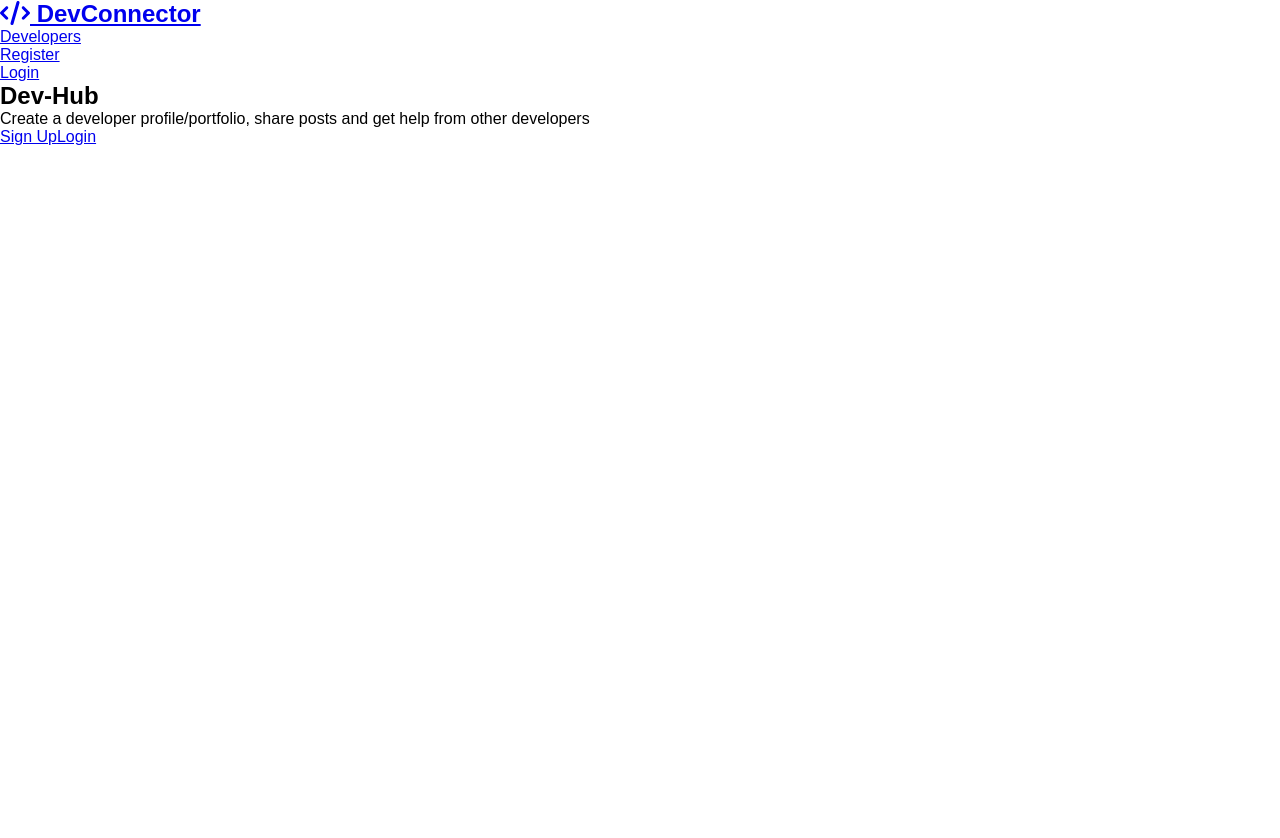
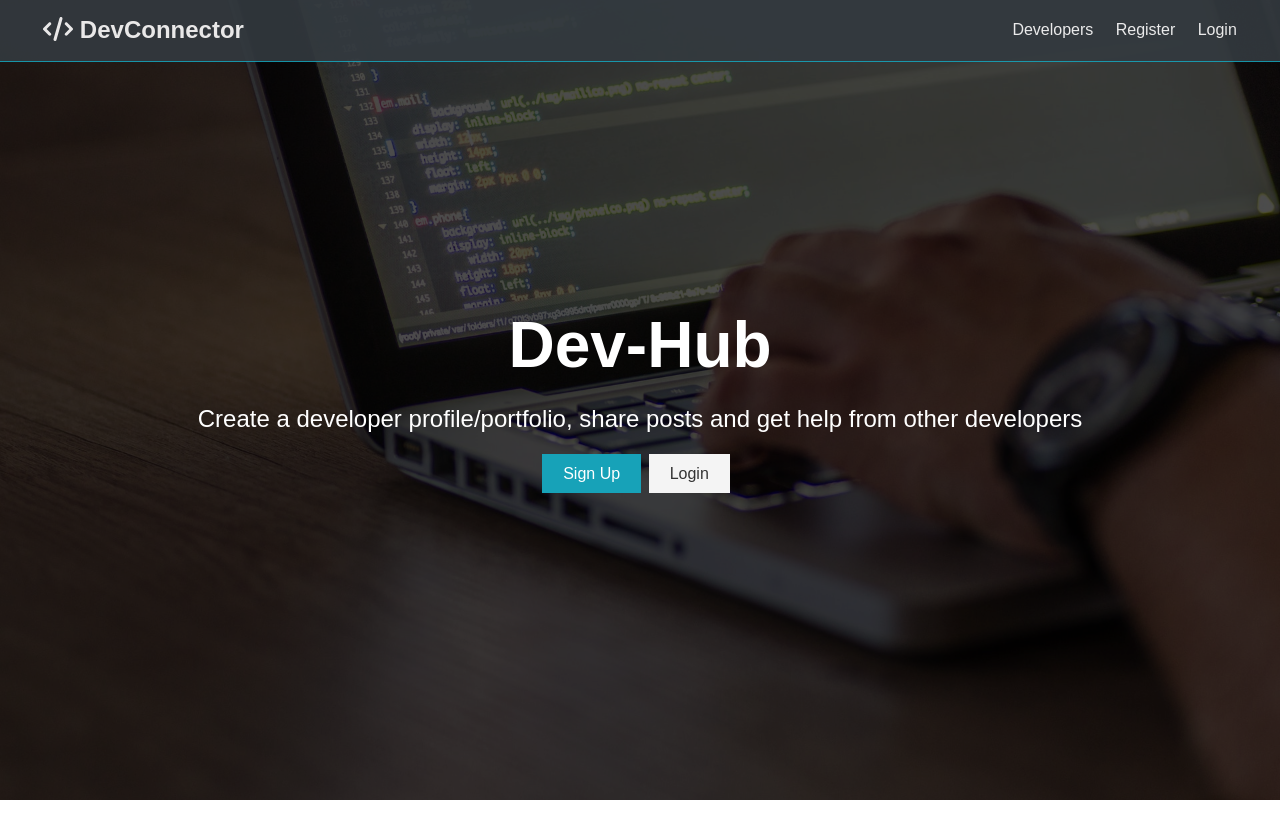
Before and after one commit to karayamanemre/dev-hub, a React (Create React App) app in the folder client/: page / in a window 1280 px wide. Shown: the top 838 px of the page. Before the commit the page ends 800 px from the top, so only its background shows below. Built offline with nearby package versions, Linux system fonts and the light colour scheme; a web font is replaced by a local one.

Commit message:
Update App.css

```diff
--- a/client/src/App.css
+++ b/client/src/App.css
@@ -1,4 +1,13 @@
 @import url('https://use.typekit.net/yva8dsi.css');
+
+/* Global Styles */
+:root {
+  --primary-color: #17a2b8;
+  --dark-color: #343a40;
+  --light-color: #f4f4f4;
+  --danger-color: #dc3545;
+  --success-color: #28a745;
+}
 
 *,
 *::before,
@@ -8,3 +17,566 @@
   box-sizing: border-box;
   font-family: 'indivisible', sans-serif;
 }
+
+body {
+  font-family: 'Raleway', sans-serif;
+  font-size: 1rem;
+  line-height: 1.6;
+  background-color: #fff;
+  color: #333;
+}
+
+a {
+  color: var(--primary-color);
+  text-decoration: none;
+}
+
+ul {
+  list-style: none;
+}
+
+img {
+  width: 100%;
+}
+
+/* Utilities */
+.container {
+  max-width: 1100px;
+  margin: auto;
+  overflow: hidden;
+  padding: 0 2rem;
+  margin-top: 6rem;
+  margin-bottom: 3rem;
+}
+
+/* Text Styles*/
+.x-large {
+  font-size: 4rem;
+  line-height: 1.2;
+  margin-bottom: 1rem;
+}
+
+.large {
+  font-size: 3rem;
+  line-height: 1.2;
+  margin-bottom: 1rem;
+}
+
+.lead {
+  font-size: 1.5rem;
+  margin-bottom: 1rem;
+}
+
+.text-center {
+  text-align: center;
+}
+
+.text-primary {
+  color: var(--primary-color);
+}
+
+.text-dark {
+  color: var(--dark-color);
+}
+
+/* Padding */
+.p {
+  padding: 0.5rem;
+}
+.p-1 {
+  padding: 1rem;
+}
+.p-2 {
+  padding: 2rem;
+}
+.p-3 {
+  padding: 3rem;
+}
+.py {
+  padding: 0.5rem 0;
+}
+.py-1 {
+  padding: 1rem 0;
+}
+.py-2 {
+  padding: 2rem 0;
+}
+.py-3 {
+  padding: 3rem 0;
+}
+
+/* Margin */
+.m {
+  margin: 0.5rem;
+}
+.m-1 {
+  margin: 1rem;
+}
+.m-2 {
+  margin: 2rem;
+}
+.m-3 {
+  margin: 3rem;
+}
+.my {
+  margin: 0.5rem 0;
+}
+.my-1 {
+  margin: 1rem 0;
+}
+.my-2 {
+  margin: 2rem 0;
+}
+.my-3 {
+  margin: 3rem 0;
+}
+
+.btn {
+  display: inline-block;
+  background: var(--light-color);
+  color: #333;
+  padding: 0.4rem 1.3rem;
+  font-size: 1rem;
+  border: none;
+  cursor: pointer;
+  margin-right: 0.5rem;
+  transition: opacity 0.2s ease-in;
+  outline: none;
+}
+
+.badge {
+  font-size: 0.8rem;
+  padding: 0.1rem;
+  text-align: center;
+  margin: 0.3rem;
+  background: var(--light-color);
+  color: #333;
+}
+
+.alert {
+  padding: 0.8rem;
+  margin: 1rem 0;
+  opacity: 0.9;
+  background: var(--light-color);
+  color: #333;
+}
+
+.btn-primary,
+.bg-primary,
+.badge-primary,
+.alert-primary {
+  background: var(--primary-color);
+  color: #fff;
+}
+
+.btn-light,
+.bg-light,
+.badge-light,
+.alert-light {
+  background: var(--light-color);
+  color: #333;
+}
+
+.btn-dark,
+.bg-dark,
+.badge-dark,
+.alert-dark {
+  background: var(--dark-color);
+  color: #fff;
+}
+
+.btn-danger,
+.bg-danger,
+.badge-danger,
+.alert-danger {
+  background: var(--danger-color);
+  color: #fff;
+}
+
+.btn-success,
+.bg-success,
+.badge-success,
+.alert-success {
+  background: var(--success-color);
+  color: #fff;
+}
+
+.btn-white,
+.bg-white,
+.badge-white,
+.alert-white {
+  background: #fff;
+  color: #333;
+  border: #ccc solid 1px;
+}
+
+.btn:hover {
+  opacity: 0.8;
+}
+
+.bg-light,
+.badge-light {
+  border: #ccc solid 1px;
+}
+
+.round-img {
+  border-radius: 50%;
+}
+
+.line {
+  height: 1px;
+  background: #ccc;
+  margin: 1.5rem 0;
+}
+
+/* Overlay */
+.dark-overlay {
+  background-color: rgba(0, 0, 0, 0.7);
+  position: absolute;
+  top: 0;
+  left: 0;
+  width: 100%;
+  height: 100%;
+}
+
+/* Forms */
+.form .form-group {
+  margin: 1.2rem 0;
+}
+
+.form .form-text {
+  display: block;
+  margin-top: 0.3rem;
+  color: #888;
+}
+
+.form input[type='text'],
+.form input[type='email'],
+.form input[type='password'],
+.form input[type='date'],
+.form select,
+.form textarea {
+  display: block;
+  width: 100%;
+  padding: 0.4rem;
+  font-size: 1.2rem;
+  border: 1px solid #ccc;
+}
+
+.form input[type='submit'],
+button {
+  font: inherit;
+}
+
+.form .social-input {
+  display: flex;
+}
+
+.form .social-input i {
+  padding: 0.5rem;
+  width: 4rem;
+}
+
+.form .social-input i.fa-twitter {
+  color: #38a1f3;
+}
+.form .social-input i.fa-facebook {
+  color: #3b5998;
+}
+.form .social-input i.fa-instagram {
+  color: #3f729b;
+}
+.form .social-input i.fa-youtube {
+  color: #c4302b;
+}
+.form .social-input i.fa-linkedin {
+  color: #0077b5;
+}
+
+.table th,
+.table td {
+  padding: 1rem;
+  text-align: left;
+}
+
+.table th {
+  background: var(--light-color);
+}
+
+/* Navbar */
+.navbar {
+  display: flex;
+  justify-content: space-between;
+  align-items: center;
+  padding: 0.7rem 2rem;
+  position: fixed;
+  z-index: 1;
+  width: 100%;
+  top: 0;
+  border-bottom: solid 1px var(--primary-color);
+  opacity: 0.9;
+}
+
+.navbar ul {
+  display: flex;
+}
+
+.navbar a {
+  color: #fff;
+  padding: 0.45rem;
+  margin: 0 0.25rem;
+}
+
+.navbar a:hover {
+  color: var(--primary-color);
+}
+
+.navbar .welcome span {
+  margin-right: 0.6rem;
+}
+
+/* Landing Page */
+.landing {
+  position: relative;
+  background: url('./img/showcase.jpg') no-repeat center center/cover;
+  height: 100vh;
+}
+
+.landing-inner {
+  color: #fff;
+  height: 100%;
+  width: 80%;
+  margin: auto;
+  display: flex;
+  flex-direction: column;
+  align-items: center;
+  justify-content: center;
+  text-align: center;
+}
+
+/* Profiles Page */
+.profile {
+  display: grid;
+  grid-template-columns: 2fr 4fr 2fr;
+  align-items: center;
+  grid-gap: 2rem;
+  padding: 1rem;
+  line-height: 1.8;
+  margin-bottom: 1rem;
+}
+
+/* Profile Page */
+.profile-grid {
+  display: grid;
+  grid-template-areas:
+    'top top'
+    'about about'
+    'exp edu'
+    'github github';
+  grid-gap: 1rem;
+}
+
+.profile-top {
+  grid-area: top;
+  display: flex;
+  flex-direction: column;
+  align-items: center;
+  justify-content: center;
+  text-align: center;
+}
+
+.profile-top img {
+  width: 250px;
+}
+
+.profile-top .icons a {
+  color: #fff;
+  margin: 0 0.3rem;
+}
+
+.profile-top .icons a:hover {
+  color: var(--dark-color);
+}
+
+.profile-about {
+  grid-area: about;
+  text-align: center;
+}
+
+.profile-about .skills {
+  display: flex;
+  align-items: center;
+  justify-content: center;
+  text-align: center;
+}
+
+.profile-exp {
+  grid-area: exp;
+}
+
+.profile-edu {
+  grid-area: edu;
+}
+
+.profile-exp h2,
+.profile-edu h2 {
+  margin-bottom: 1rem;
+}
+
+.profile-exp > div,
+.profile-edu > div {
+  margin-bottom: 1rem;
+  padding-bottom: 1rem;
+  border-bottom: #ccc 1px dotted;
+}
+
+.profile-exp > div:last-child,
+.profile-edu > div:last-child {
+  border: 0;
+}
+
+.profile-exp p,
+.profile-edu p {
+  margin: 0.5rem 0;
+}
+
+.profile-github {
+  grid-area: github;
+}
+
+.profile-github .repo {
+  display: flex;
+}
+
+.profile-github .repo > div:first-child {
+  flex: 7;
+  flex-basis: 70%;
+}
+
+.profile-github > div:last-child {
+  flex: 3;
+  flex-basis: 20%;
+}
+
+/* Posts Page */
+.post-form .post-form-header {
+  background: var(--primary-color);
+  padding: 0.5rem;
+}
+
+.post {
+  display: grid;
+  grid-template-columns: 1fr 4fr;
+  grid-gap: 2rem;
+  align-items: center;
+}
+
+.post > div:first-child {
+  text-align: center;
+}
+
+.post img {
+  width: 100px;
+}
+
+.post .comment-count {
+  background: var(--light-color);
+  color: var(--primary-color);
+  padding: 0.1rem 0.2rem;
+  border-radius: 5px;
+  font-size: 0.8rem;
+}
+
+.post .post-date {
+  color: #aaa;
+  font-size: 0.8rem;
+  margin-bottom: 0.5rem;
+}
+
+/* Mobile Styles */
+@media (max-width: 700px) {
+  .container {
+    margin-top: 8rem;
+  }
+
+  .hide-sm {
+    display: none;
+  }
+
+  /* Text Styles */
+  .x-large {
+    font-size: 3rem;
+  }
+
+  .large {
+    font-size: 2rem;
+  }
+
+  .lead {
+    font-size: 1rem;
+  }
+
+  /* Navbar */
+  .navbar {
+    display: block;
+    text-align: center;
+  }
+
+  .navbar ul {
+    text-align: center;
+    justify-content: center;
+  }
+
+  .navbar h1 {
+    margin-bottom: 1rem;
+  }
+
+  .navbar .welcome {
+    display: none;
+  }
+
+  /* Profiles Page */
+  .profile {
+    grid-template-columns: 1fr;
+    text-align: center;
+  }
+
+  .profile ul {
+    display: none;
+  }
+
+  /* Profile Page */
+
+  .profile-top img,
+  .profile img {
+    width: 200px;
+    margin: auto;
+  }
+
+  .profile-grid {
+    grid-template-areas:
+      'top'
+      'about'
+      'exp'
+      'edu'
+      'github';
+  }
+
+  .profile-about .skills {
+    flex-direction: column;
+  }
+
+  .dash-buttons a {
+    display: block;
+    width: 100%;
+    margin-bottom: 0.2rem;
+  }
+
+  .post {
+    grid-template-columns: 1fr;
+  }
+  .post a,
+  .post button {
+    padding: 0.3rem 0.4rem;
+  }
+}
```
